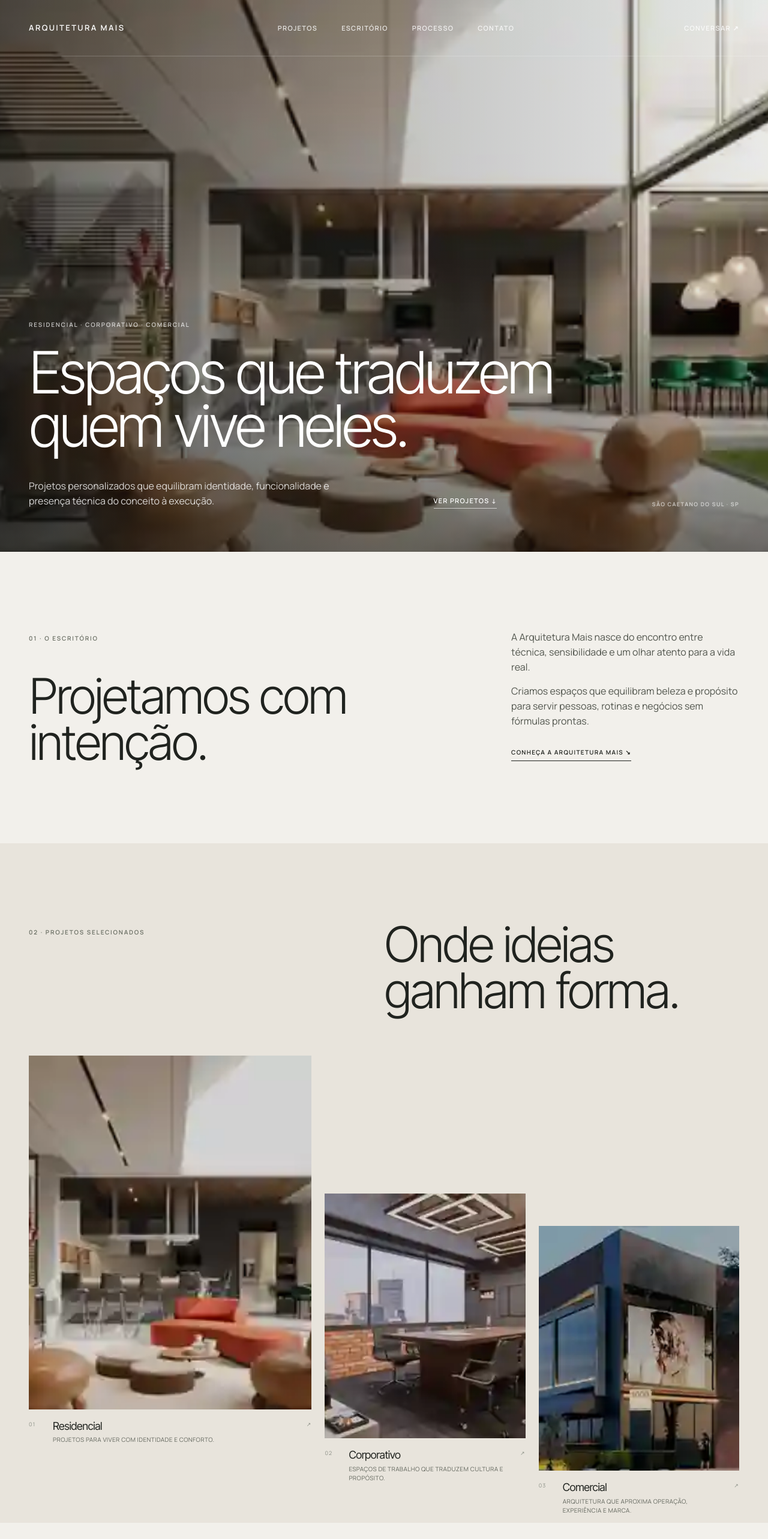
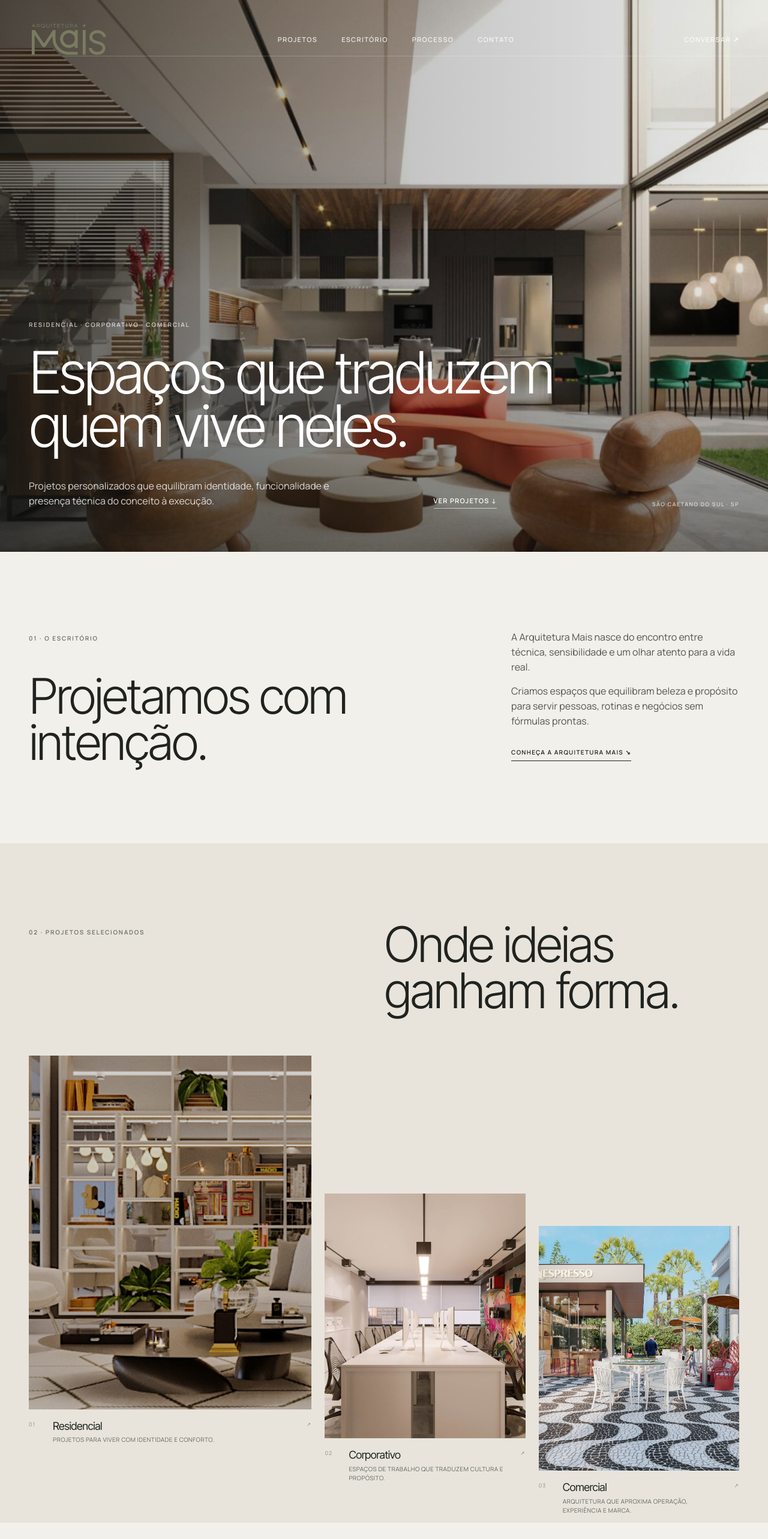
Before and after one commit to contatoagenciawin-ichthus/arquitetura-mais, a Next.js app: page / in a window 1280 px wide. Shown: the top 2566 px of the page at 60% size. Built offline with nearby package versions, Linux system fonts and the light colour scheme.

Commit message:
feat: apply curated Arquitetura Mais imagery and transparent logo

```diff
--- a/app/page.js
+++ b/app/page.js
@@ -4,44 +4,48 @@ const WHATSAPP = 'https://wa.me/5511981857346';
 const INSTAGRAM = 'https://www.instagram.com/arquiteturamaiss/';
 
 const MEDIA = {
+  logo: {
+    src: '/images/logo-mais-sem-fundo.png',
+    alt: 'Arquitetura Mais',
+  },
   hero: {
-    src: '/images/hero.webp',
-    position: 'center',
-    alt: 'Projeto de arquitetura da Arquitetura Mais',
+    src: '/images/6-1536x864.jpg',
+    position: 'center center',
+    alt: 'Projeto residencial da Arquitetura Mais com ambientes integrados',
   },
   projects: {
     residential: {
-      src: '/images/residencial.webp',
-      position: 'center',
+      src: '/images/funcionalidade.jpg',
+      position: 'center center',
     },
     corporate: {
-      src: '/images/corporativo.webp',
-      position: 'center',
+      src: '/images/comercial.jpg',
+      position: 'center center',
     },
     commercial: {
-      src: '/images/comercial.webp',
-      position: 'center',
+      src: '/images/Funcionalidade1.jpg',
+      position: 'center center',
     },
   },
   statement: {
-    src: '/images/projeto-detalhe.webp',
-    position: 'center',
-    alt: 'Detalhe de projeto da Arquitetura Mais',
+    src: '/images/colaboracao-1536x864.jpg',
+    position: 'center center',
+    alt: 'Ambiente corporativo projetado pela Arquitetura Mais',
   },
   founders: {
-    src: '/images/socias.webp',
-    position: 'center',
-    alt: 'Juliana Corradi e Josiany Frediani, da Arquitetura Mais',
+    src: '/images/IMG_1141.jpg',
+    position: 'center 44%',
+    alt: 'Juliana Corradi e Josiany Frediani, sócias da Arquitetura Mais',
   },
   team: {
-    src: '/images/equipe.webp',
-    position: 'center',
+    src: '/images/IMG_1074.jpg',
+    position: 'center 48%',
     alt: 'Equipe da Arquitetura Mais',
   },
   contact: {
-    src: '/images/processo.webp',
-    position: 'center',
-    alt: 'Processo de desenvolvimento de projeto da Arquitetura Mais',
+    src: '/images/IMG_0405-1536x1024.jpg',
+    position: '35% center',
+    alt: 'Arquiteta da Arquitetura Mais durante o desenvolvimento de um projeto',
   },
 };
 
@@ -89,7 +93,14 @@ export default function Home() {
     <main>
       <header className="site-header">
         <a className="wordmark" href="#inicio" aria-label="Arquitetura Mais - início">
-          Arquitetura Mais
+          <Image
+            src={MEDIA.logo.src}
+            alt={MEDIA.logo.alt}
+            width={180}
+            height={92}
+            priority
+            style={{ width: '132px', height: 'auto', display: 'block' }}
+          />
         </a>
 
         <nav aria-label="Navegação principal">
```
